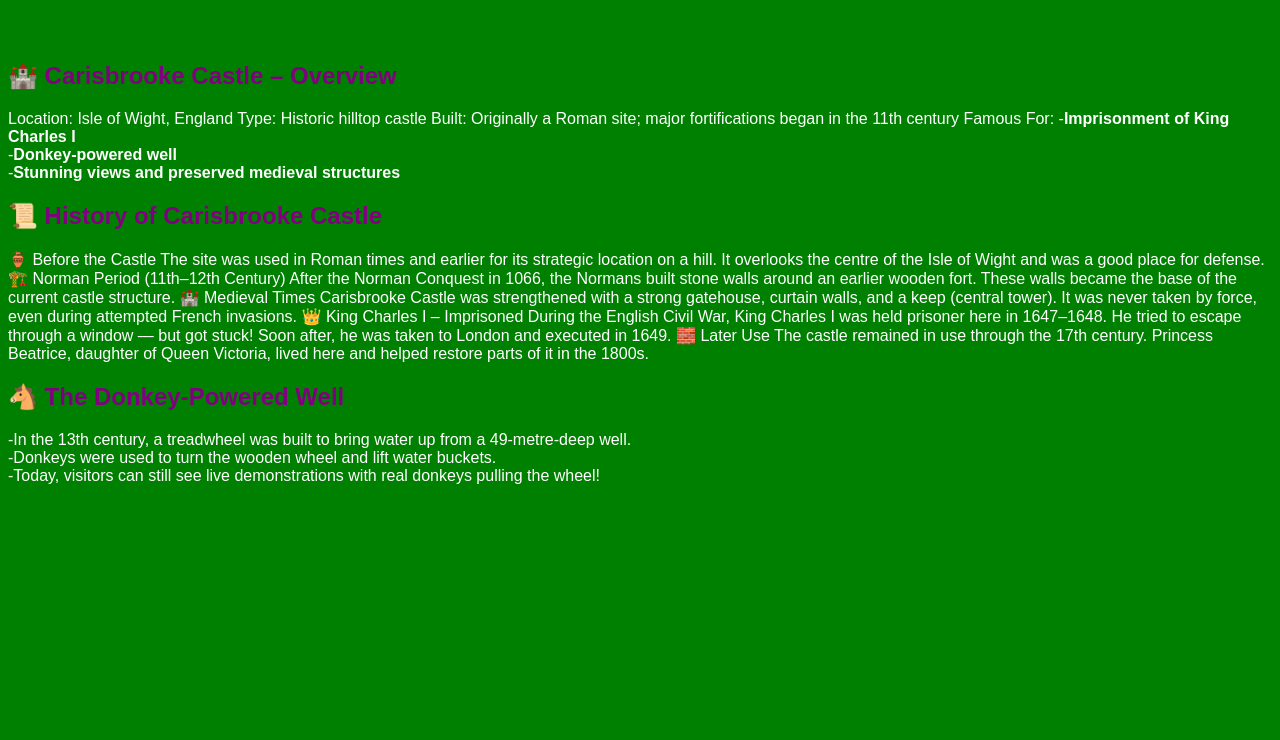
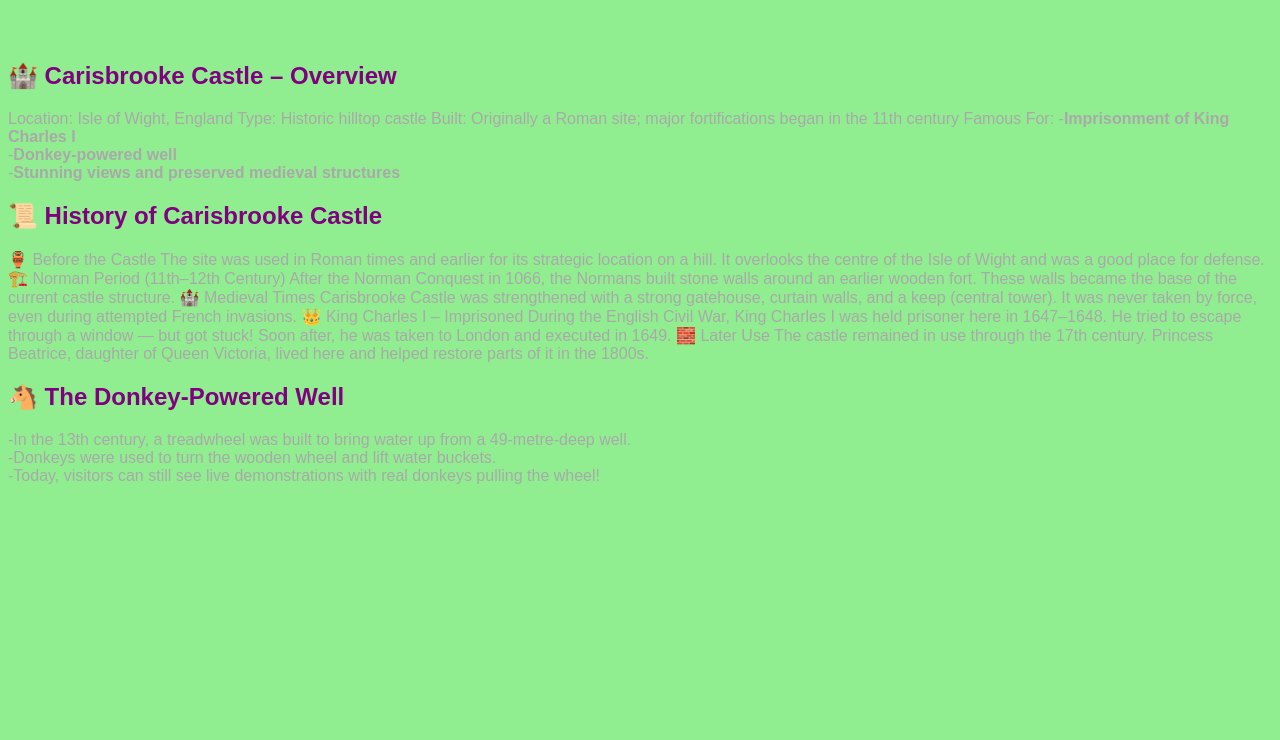
Before and after one commit to HaidarAli147/school-project, a plain HTML site: page index.html in a window 1280 px wide. Shown: the part 60-800 px from the top of the page. Drawn offline with Linux system fonts and the light colour scheme.

Commit message:
Update style.css

```diff
--- a/style.css
+++ b/style.css
@@ -1,13 +1,13 @@
 /* Set the background color of the entire page */
 body {
-  background-color: green;
+  background-color: #90EE90;
   font-family: Arial, sans-serif;
 }
 
 /* Style all paragraph text */
 p {
   font-size: medium;
-  color: white; /* White text for contrast */
+  color: darkgrey; /* White text for contrast */
 }
 
 /* Style all headings */
```
